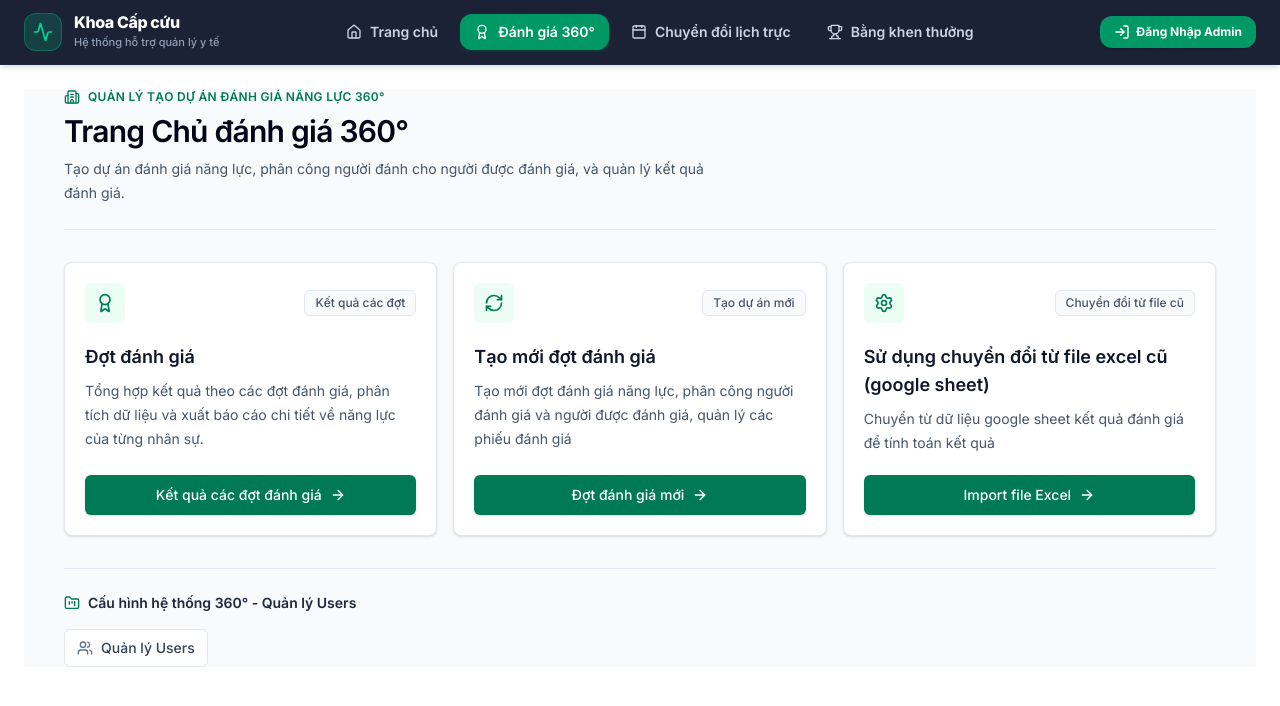
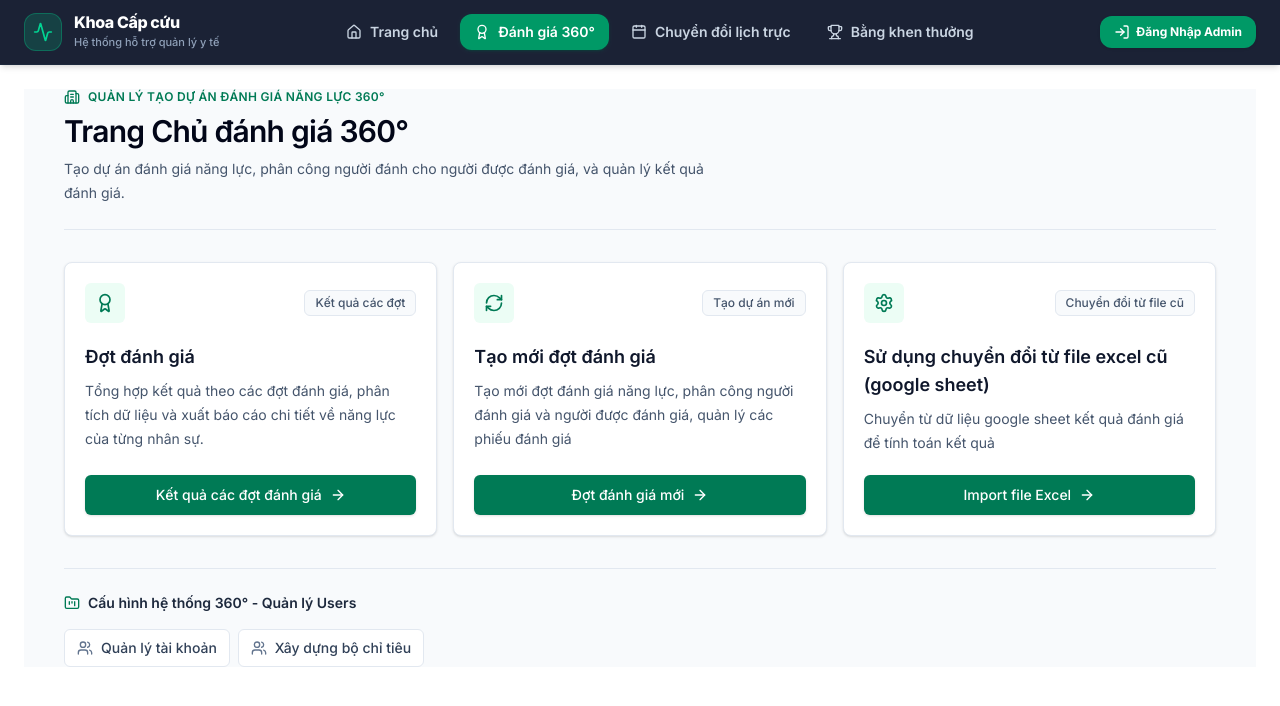
Before and after one commit to toibui2906-beep/convertfile, a Next.js app: page /360 in a window 1280 px wide. Shown: the top 706 px of the page. Built offline with nearby package versions, Linux system fonts and the light colour scheme.

Commit message:
add criteria page

```diff
--- a/app/360/evaluate/[token]/page.tsx
+++ b/app/360/evaluate/[token]/page.tsx
@@ -82,7 +82,6 @@ function SurveyFormContent() {
 
   const handleSubmit = async (e: React.FormEvent) => {
     e.preventDefault();
-
     // Kiểm tra số lượng tiêu chí động hiện tại
     const answeredCount = Object.keys(scores).length;
     if (answeredCount < criteriaList.length) {
--- a/app/360/page.tsx
+++ b/app/360/page.tsx
@@ -215,7 +215,13 @@ export default function Page360Home() {
               onClick={() => handleProtectedNavigation('/360/admin/users')}
               className="inline-flex items-center gap-2 rounded-md border border-slate-200 bg-white px-3 py-2 text-sm font-medium text-slate-700 transition-colors hover:bg-slate-100 focus-visible:outline-none focus-visible:ring-2 focus-visible:ring-emerald-600 focus-visible:ring-offset-2"
             >
-              <Users className="h-4 w-4 text-slate-500" /> Quản lý Users
+              <Users className="h-4 w-4 text-slate-500" /> Quản lý tài khoản
+            </button>
+            <button
+              onClick={() => handleProtectedNavigation('/360/admin/criteria')}
+              className="inline-flex items-center gap-2 rounded-md border border-slate-200 bg-white px-3 py-2 text-sm font-medium text-slate-700 transition-colors hover:bg-slate-100 focus-visible:outline-none focus-visible:ring-2 focus-visible:ring-emerald-600 focus-visible:ring-offset-2"
+            >
+              <Users className="h-4 w-4 text-slate-500" /> Xây dựng bộ chỉ tiêu
             </button>
           </div>
         </div>
```
